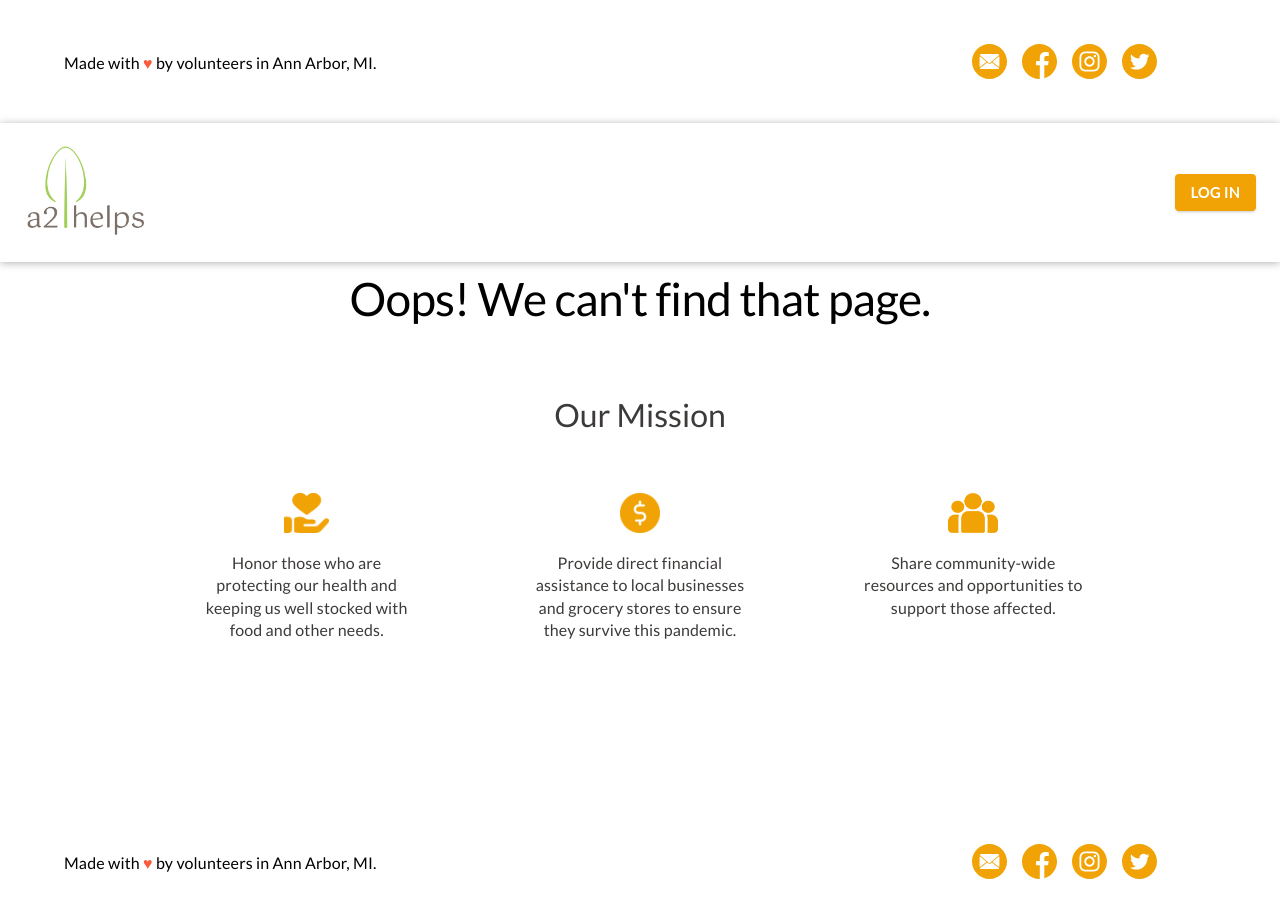
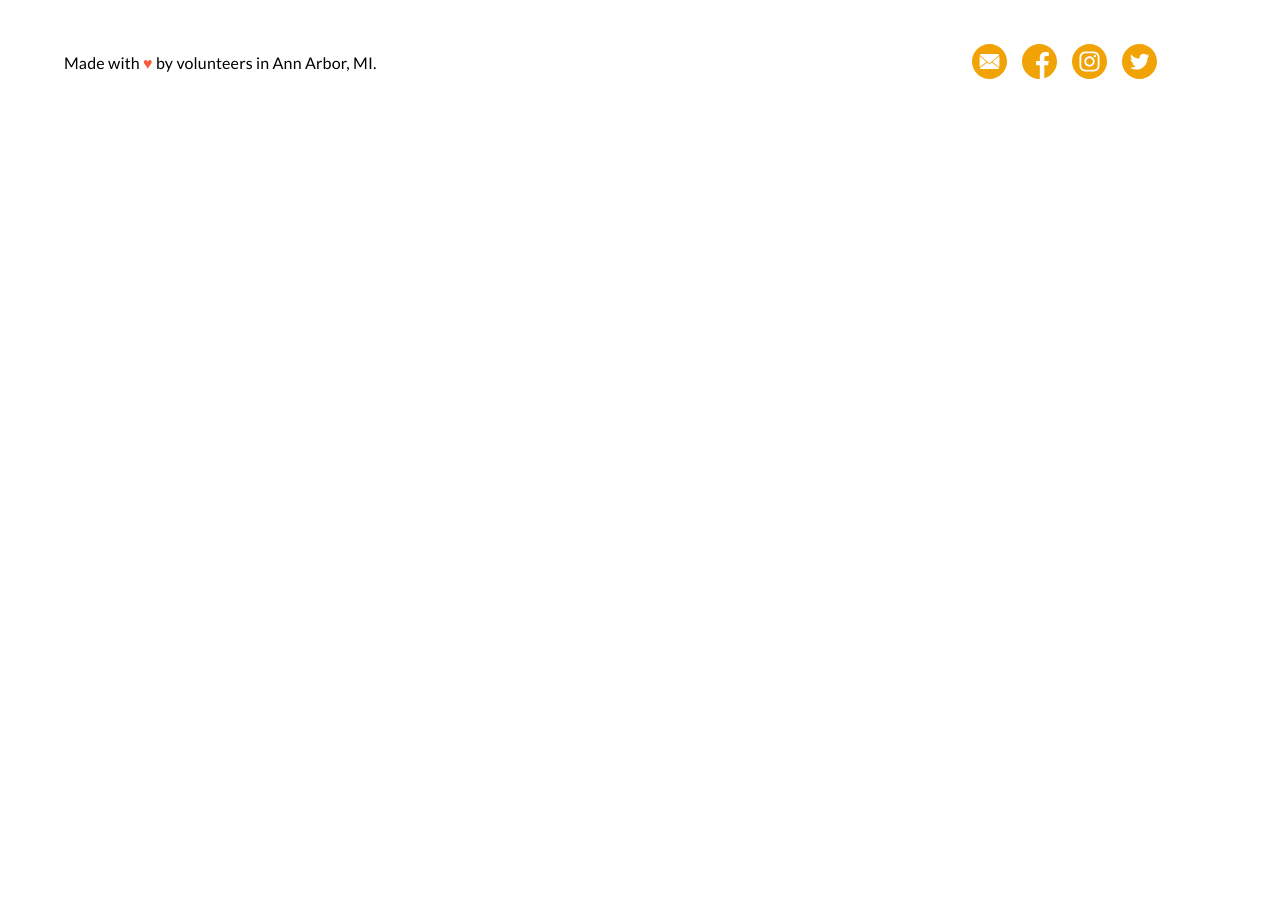
Before and after one commit to A2Helps/a2-helps-web, a React (Create React App) app: page / in a window 1280 px wide. Shown: the part 1620-2537 px from the top of the page. After the commit the page ends 1743 px from the top, so only its background shows below. Built offline with nearby package versions, Linux system fonts and the light colour scheme; no server answers.

Commit message:
Don’t always render 404 component

```diff
--- a/src/App.js
+++ b/src/App.js
@@ -14,6 +14,7 @@ import { MuiThemeProvider, createMuiTheme } from '@material-ui/core/styles';
 import {
   BrowserRouter as Router,
   Route,
+  Switch,
 } from "react-router-dom";
 import { withAuthentication } from './components/auth/Session';
 import { theme } from './theme';
@@ -22,6 +23,7 @@ const App = () => {
   return (
     <MuiThemeProvider theme={createMuiTheme(theme)}>
       <Router>
+        <Switch>
           <Route path={ROUTES.CANCEL}>
             <Canceled />
           </Route>
@@ -45,16 +47,21 @@ const App = () => {
             <Home />
           </Route>
           {(process.env.NODE_ENV !== 'production') &&
-          <>
             <Route path={ROUTES.LOGIN}>
               <SignInPage />
             </Route>
+          }
+          {/*
+            These need to be separate because if they're nested
+            it breaks <Switch>
+          */}
+          {(process.env.NODE_ENV !== 'production') &&
               <Route path={ROUTES.ADMIN}>
                 <AdminPage />
               </Route>
-          </>
           }
-        <Route path="*" component={NoMatch} status={404} />
+          <Route component={NoMatch} />
+        </Switch>
       </Router>
     </MuiThemeProvider>
   );
```
Lines whose indentation alone changed are shown as unchanged.
